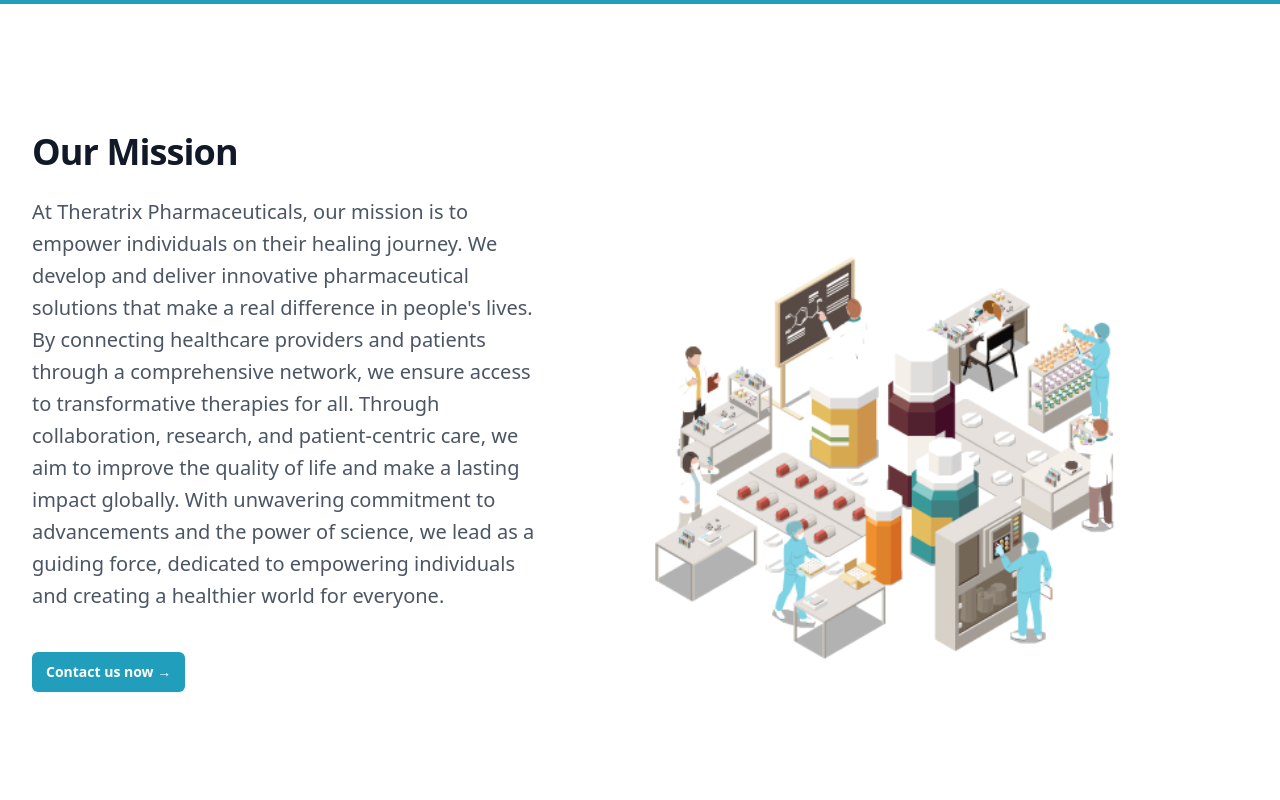
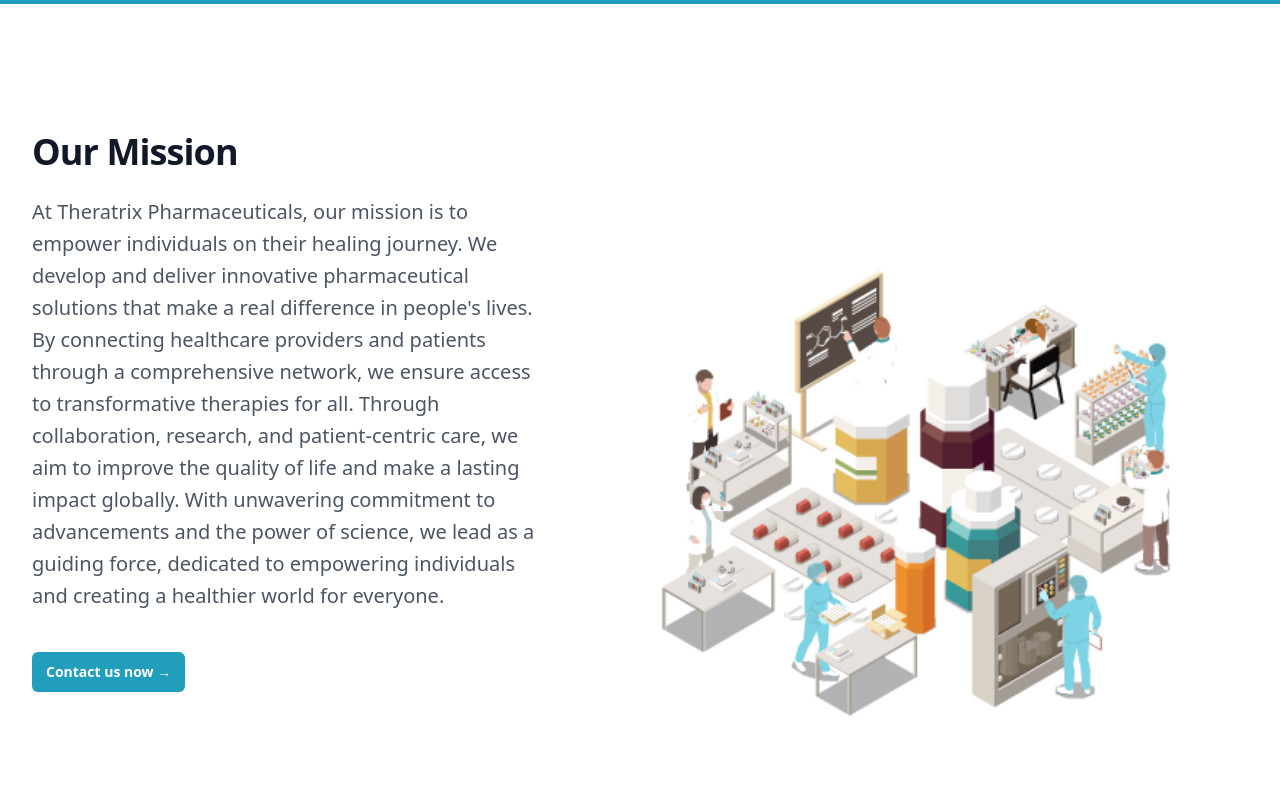
Before and after one commit to burhanuddinhamzabhai/theratrix-website, a plain HTML site: page index.html in a window 1280 px wide. Shown: the part 1760-2560 px from the top of the page. Drawn offline with nearby package versions, Linux system fonts and the light colour scheme.

Commit message:
Update index.html

```diff
--- a/index.html
+++ b/index.html
@@ -199,7 +199,7 @@
             <a href="#contact" class="rounded-md bg-indigo-600 px-3.5 py-2.5 text-sm font-semibold text-white shadow-sm hover:bg-indigo-500 focus-visible:outline focus-visible:outline-2 focus-visible:outline-offset-2 focus-visible:outline-indigo-600">Contact us now <span aria-hidden="true">&rarr;</span></a>
           </div>
         </div>
-        <img class="aspect-square w-[37rem] max-w-none flex-none rounded-2xl object-cover lg:aspect-square lg:h-auto" src="./assets/mission-img.png" alt="">
+        <img class="w-full" src="./assets/mission-img.png" alt="">
 
       </div>
     </div>
```
